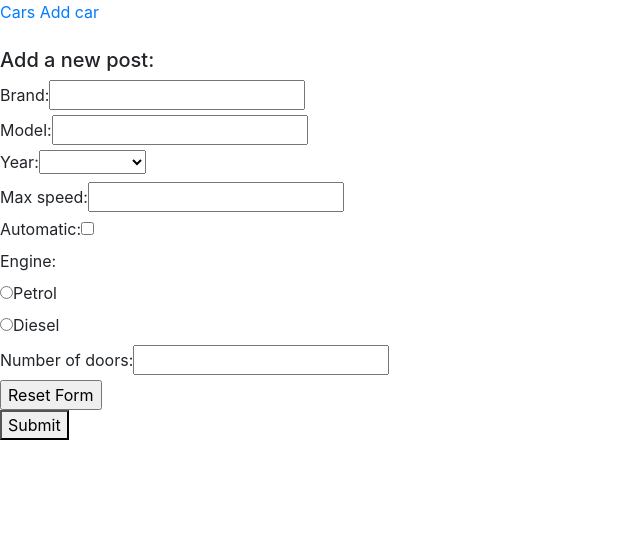
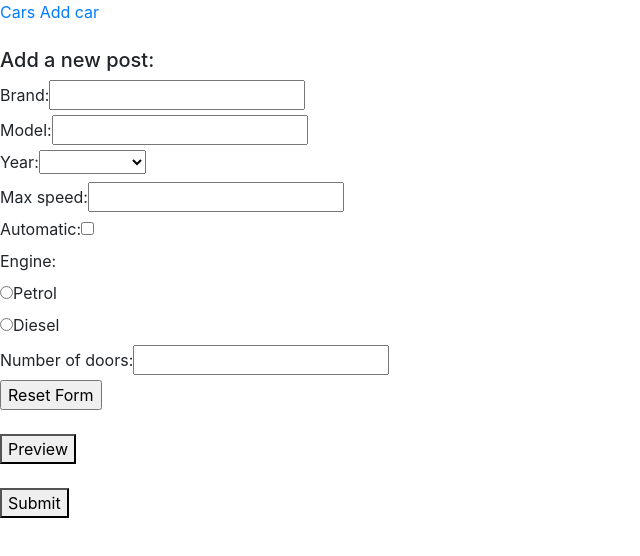
Before and after one commit to Keringer91/cars-app, a Vue app: page /add in a window 1280 px wide. Shown: the top 556 px of the page, without its empty margins (0-640 px from the left). Built offline with nearby package versions, Linux system fonts and the light colour scheme.

Commit message:
Zadatak 5: Preview form feature added, years option fixed

```diff
--- a/src/components/AddCar.vue
+++ b/src/components/AddCar.vue
@@ -9,8 +9,7 @@
                 <label>Year:</label>
                 <select v-model = "car.year">
                     <option disabled value="">Select year</option>
-                    <option value="1990">1990</option>
-                    <option value="2019">2019</option>
+                    <option v-for="(year, index) in years" :key="index">{{ year }}</option>
                 </select><br>
                 <label>Max speed:</label>
                 <input v-model.number="car.maxSpeed" type="number"><br>
@@ -25,7 +24,8 @@
                 <br>
                 <label>Number of doors:</label>
                 <input v-model.number = "car.numberOfDoors" type="number"><br>
-                <input type="button" value="Reset Form" onClick="this.form.reset()"/><br>
+                <input type="button" value="Reset Form" onClick="this.form.reset()"/><br><br>
+                <button @click="previewCar(car)">Preview</button><br><br>
                 <button @click="addNewCar" type="submit">Submit</button>
     </form>
   </div>
@@ -36,17 +36,28 @@ import { carService } from '../services/Cars'
 export default {
     data() {
      return {
-            car: {}
+            car: {},
+            years: [1,2,3,4]
         }
     },
     methods: {
         addNewCar() {
             this.car.isAutomatic = !!this.car.isAutomatic;
             carService.addCar(this.car).then(() => {
-            this.$router.push('/cars');
-            this.car = {};
-        });
-      }
+                this.$router.push('/cars');
+                this.car = {};
+            });
+        },
+        previewCar(car) {
+            let displayCar = `Brand: ${car.brand} Model: ${car.model}
+            Year: ${car.year} Max: ${car.maxSpeed} Automatic: ${car.isAutomatic}
+            Engine type: ${car.engine} Number of doors: ${car.numberOfDoors}`;
+            alert(displayCar);
+        },
+    },
+
+    created() {
+        this.years = Array(20).fill(1990).map((n, i) => n + i);
     }
 
 }
```
